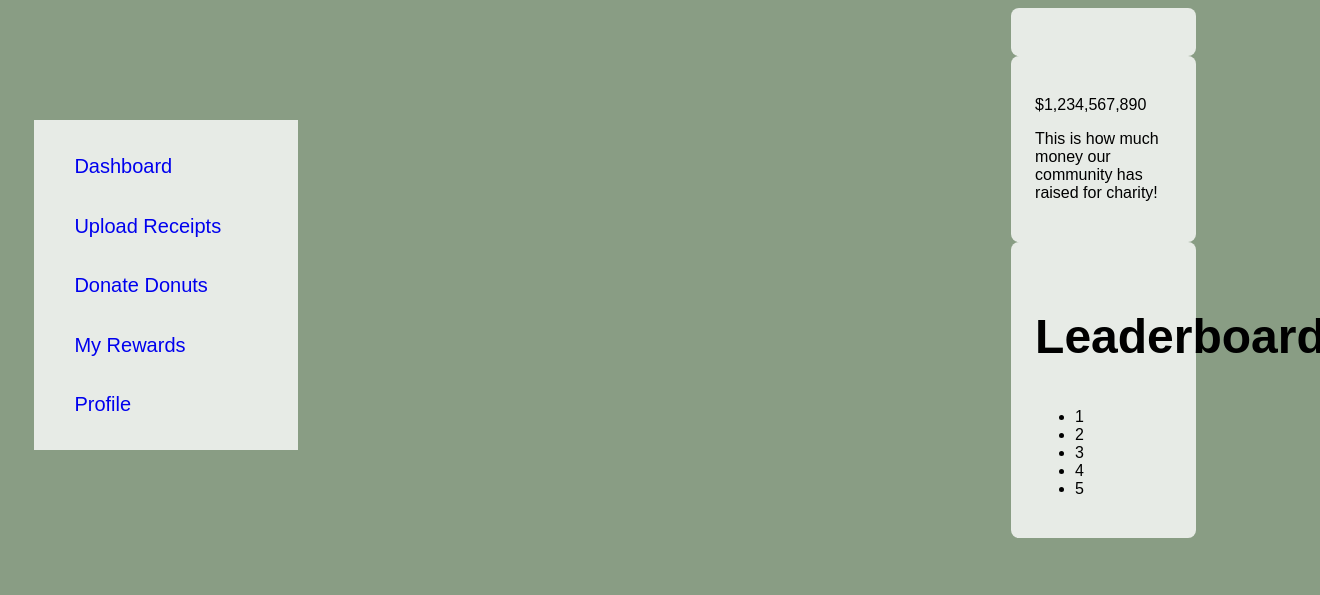
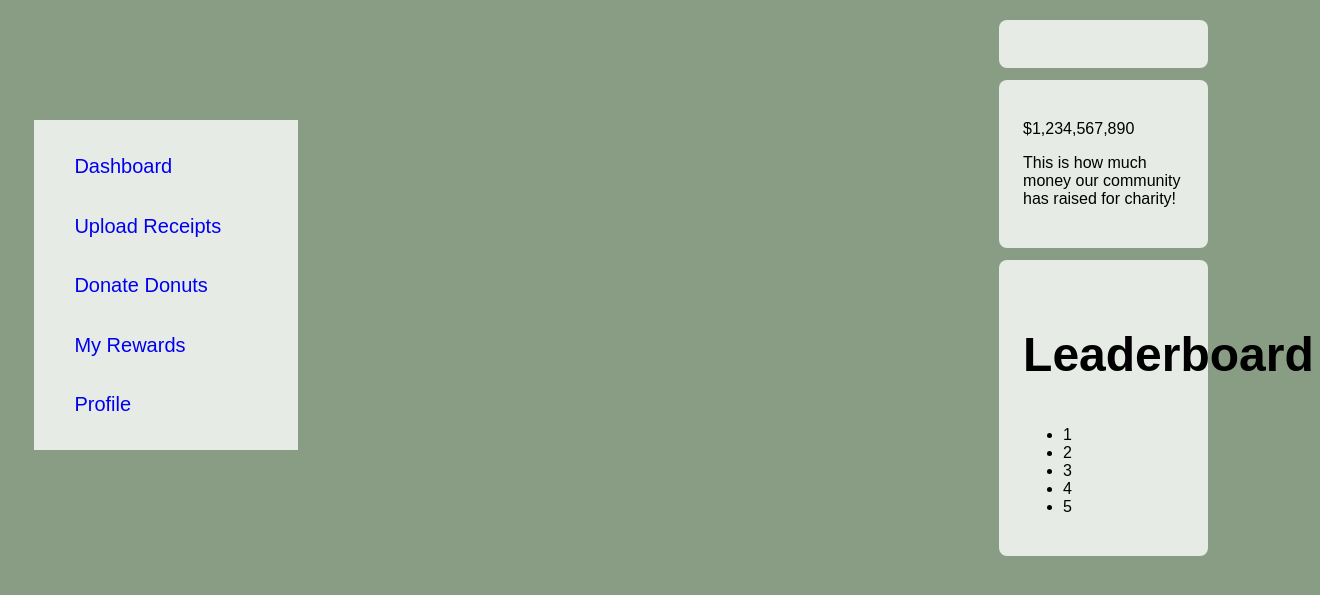
Before and after one commit to breadnmkii/ecodona, a PHP site: template pages/dashboard.html in a window 1320 px wide. Shown: the top 595 px of the page. Run offline with PHP 8.4, Linux system fonts and the light colour scheme; the template is opened without the code that fills it, so the values that code supplies are empty.

Commit message:
updating margins for cards

```diff
--- a/css/dashboard.css
+++ b/css/dashboard.css
@@ -55,5 +55,5 @@ body{
   background-color: rgb(255, 255, 255, 0.8);
   padding: 24px;
   border-radius: 8px;
-  margin: 0px 12px;
+  margin: 12px 0px;
 }
```
